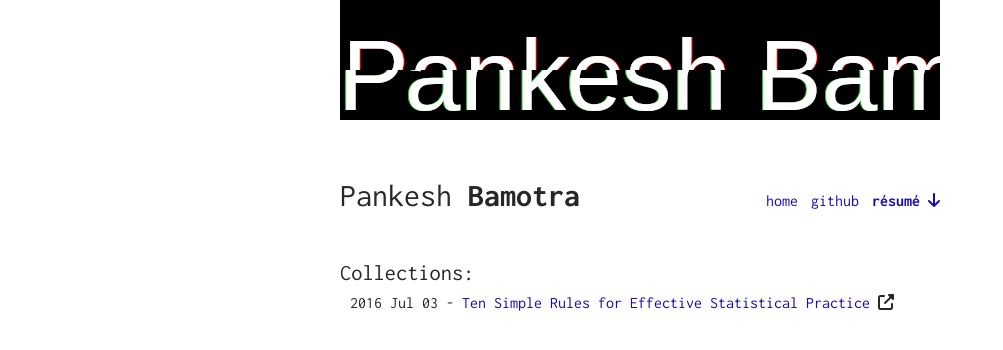
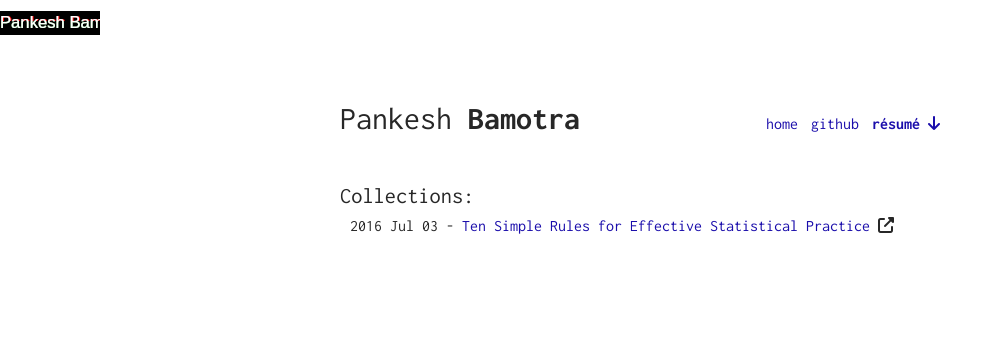
Before and after one commit to pbamotra/sciontist, a Jekyll site: the page built from index.html, in a window 1280 px wide. Shown: the top 350 px of the page, without its empty margins (0-1003 px from the left). Built offline with Jekyll 4.4.1, drawn with Linux system fonts in a browser that asks for light colours; nearby versions of some CDN libraries.

Commit message:
css effect 2

```diff
--- a/assets/css/main.scss
+++ b/assets/css/main.scss
@@ -211,11 +211,9 @@
 }
 
 svg{
-  width: 600px;
-  height: 120px;
-  display: block;
+  width: 100px;
+  height: 40px;
+  display: inline-block;
   position: relative;
   overflow: hidden;
-  margin: 0 auto;
-  background: black;
 }
```
